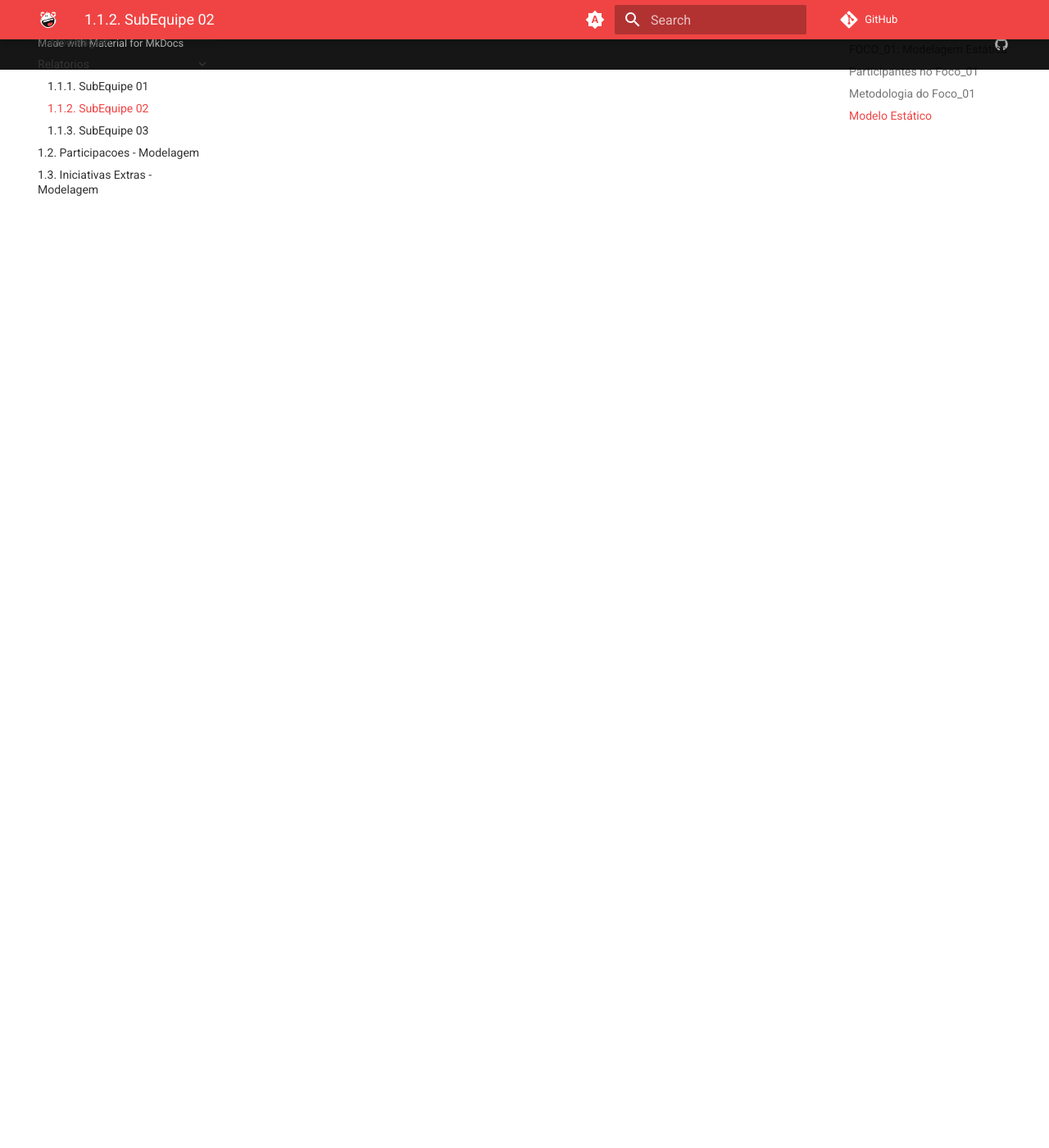
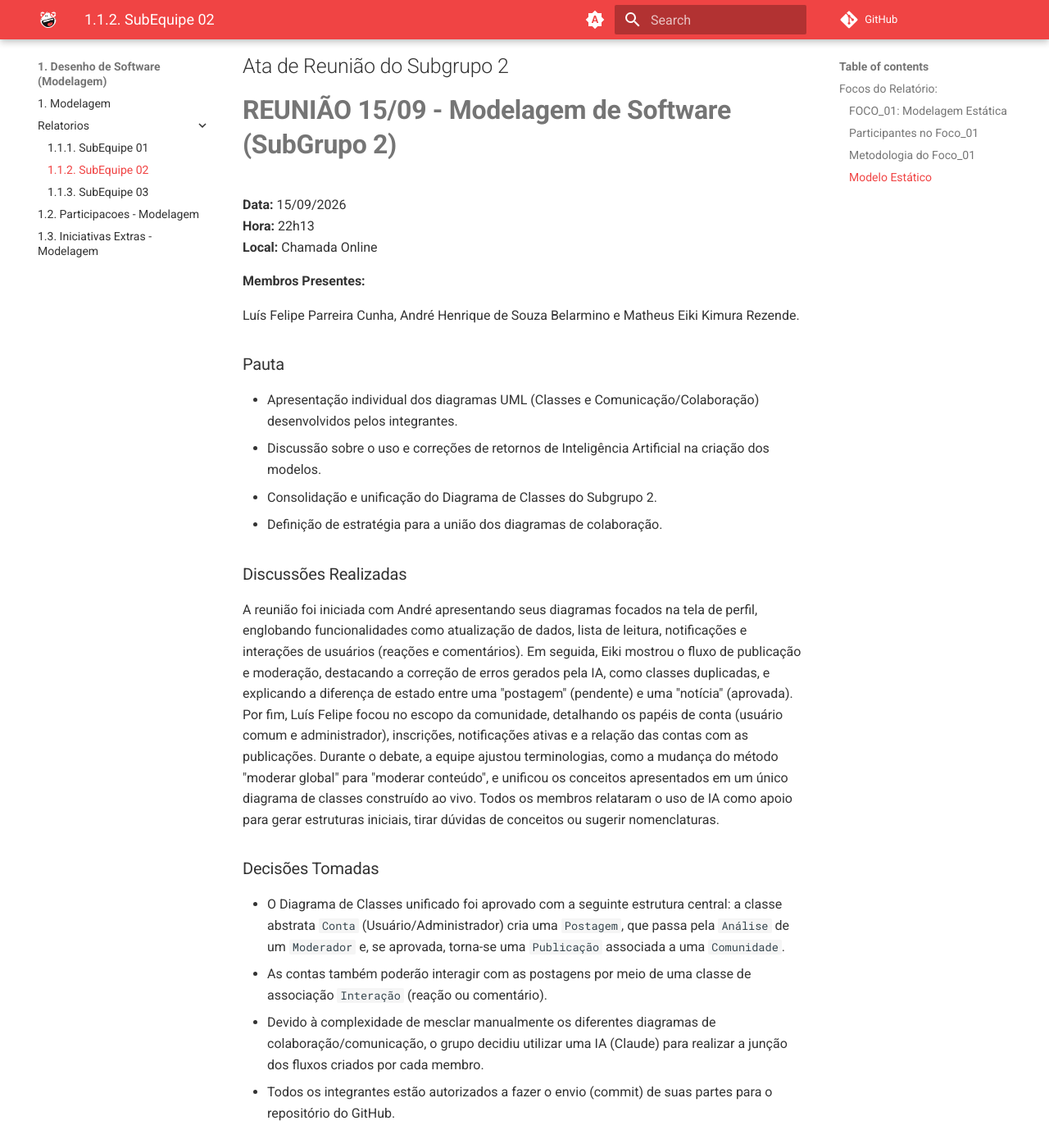
Before and after one commit to UnBArqDsw2026-2-Turma01/2026.2-T01-_G3_ProjetoPortalNoticias_Entrega_02, an MkDocs documentation site: the page built from docs/Base/Relatórios/1.1.2.SubEquipe_02.md, in a window 1280 px wide and 1400 px high, scrolled down 2917 px. Shown: the whole window at 82% size. Built offline with MkDocs 1.6.1 and Material for MkDocs 9.7.7, drawn with Linux system fonts in a browser that asks for light colours; comment, search, counter and statistics services are not loaded; some of the changed text lies outside the part shown.

Commit message:
docs: adiciona ata de reuniao do subgrupo2 no fim do relatório do mesmo

```diff
--- a/docs/Base/Relatórios/1.1.2.SubEquipe_02.md
+++ b/docs/Base/Relatórios/1.1.2.SubEquipe_02.md
@@ -66,3 +66,49 @@ Apresentação (para a professora) explicando o artefato elaborado, com: (i) ras
 
 A Wiki ou GitPages do Projeto deve conter, PARA CADA SUBGRUPO, um tópico dedicado ao relatório com a entrega mínima, versionamentos, referências, e demais detalhamentos gerados pela equipe nesse escopo.
 Demais orientações disponíveis nas Diretrizes (vide Aprender3).
+
+---
+
+## Ata de Reunião do Subgrupo 2
+
+# **REUNIÃO 15/09 - Modelagem de Software (SubGrupo 2)**
+
+**Data:** 15/09/2026
+**Hora:** 22h13
+**Local:** Chamada Online
+
+**Membros Presentes:**
+
+Luís Felipe Parreira Cunha, André Henrique de Souza Belarmino e Matheus Eiki Kimura Rezende.
+
+### Pauta
+
+- Apresentação individual dos diagramas UML (Classes e Comunicação/Colaboração) desenvolvidos pelos integrantes.
+- Discussão sobre o uso e correções de retornos de Inteligência Artificial na criação dos modelos.
+- Consolidação e unificação do Diagrama de Classes do Subgrupo 2.
+- Definição de estratégia para a união dos diagramas de colaboração.
+
+### Discussões Realizadas
+
+A reunião foi iniciada com André apresentando seus diagramas focados na tela de perfil, englobando funcionalidades como atualização de dados, lista de leitura, notificações e interações de usuários (reações e comentários). Em seguida, Eiki mostrou o fluxo de publicação e moderação, destacando a correção de erros gerados pela IA, como classes duplicadas, e explicando a diferença de estado entre uma "postagem" (pendente) e uma "notícia" (aprovada). Por fim, Luís Felipe focou no escopo da comunidade, detalhando os papéis de conta (usuário comum e administrador), inscrições, notificações ativas e a relação das contas com as publicações. Durante o debate, a equipe ajustou terminologias, como a mudança do método "moderar global" para "moderar conteúdo", e unificou os conceitos apresentados em um único diagrama de classes construído ao vivo. Todos os membros relataram o uso de IA como apoio para gerar estruturas iniciais, tirar dúvidas de conceitos ou sugerir nomenclaturas.
+
+### Decisões Tomadas
+
+- O Diagrama de Classes unificado foi aprovado com a seguinte estrutura central: a classe abstrata `Conta` (Usuário/Administrador) cria uma `Postagem`, que passa pela `Análise` de um `Moderador` e, se aprovada, torna-se uma `Publicação` associada a uma `Comunidade`.
+- As contas também poderão interagir com as postagens por meio de uma classe de associação `Interação` (reação ou comentário).
+- Devido à complexidade de mesclar manualmente os diferentes diagramas de colaboração/comunicação, o grupo decidiu utilizar uma IA (Claude) para realizar a junção dos fluxos criados por cada membro.
+- Todos os integrantes estão autorizados a fazer o envio (commit) de suas partes para o repositório do GitHub.
+
+### Próximos Passos
+
+- Gerar o diagrama de colaboração/comunicação unificado utilizando Inteligência Artificial.
+- Subir os diagramas consolidados e as partes individuais no repositório oficial do projeto no GitHub.
+- Participar da reunião geral com o restante da equipe no dia 16/09 para apresentar as ideias e decisões do subgrupo.
+
+**Observação:** A reunião contou com gravação e transcrição gerada automaticamente, com duração de aproximadamente 42 minutos. Segue o link: [União SubGrupo2-20260915_191333-Gravação de Reunião.mp4](https://unbbr-my.sharepoint.com/:v:/g/personal/241011401_aluno_unb_br/IQCfGN73xpe2QaE9ORUoeLETAbra_njt_HVdMzXtkAYoF0c?e=V9R0ZU)
+
+### Histórico de Versões
+
+| Versão | Data | Descrição | Autor(es) | Revisor(es) |
+| :---- | :---- | :---- | :---- | :---- |
+| **0.1** | 16/09/2026 | Criação da Ata de Reunião do Subgrupo 2 | Luís Felipe Parreira Cunha | André Henrique, Matheus Eiki |
```
